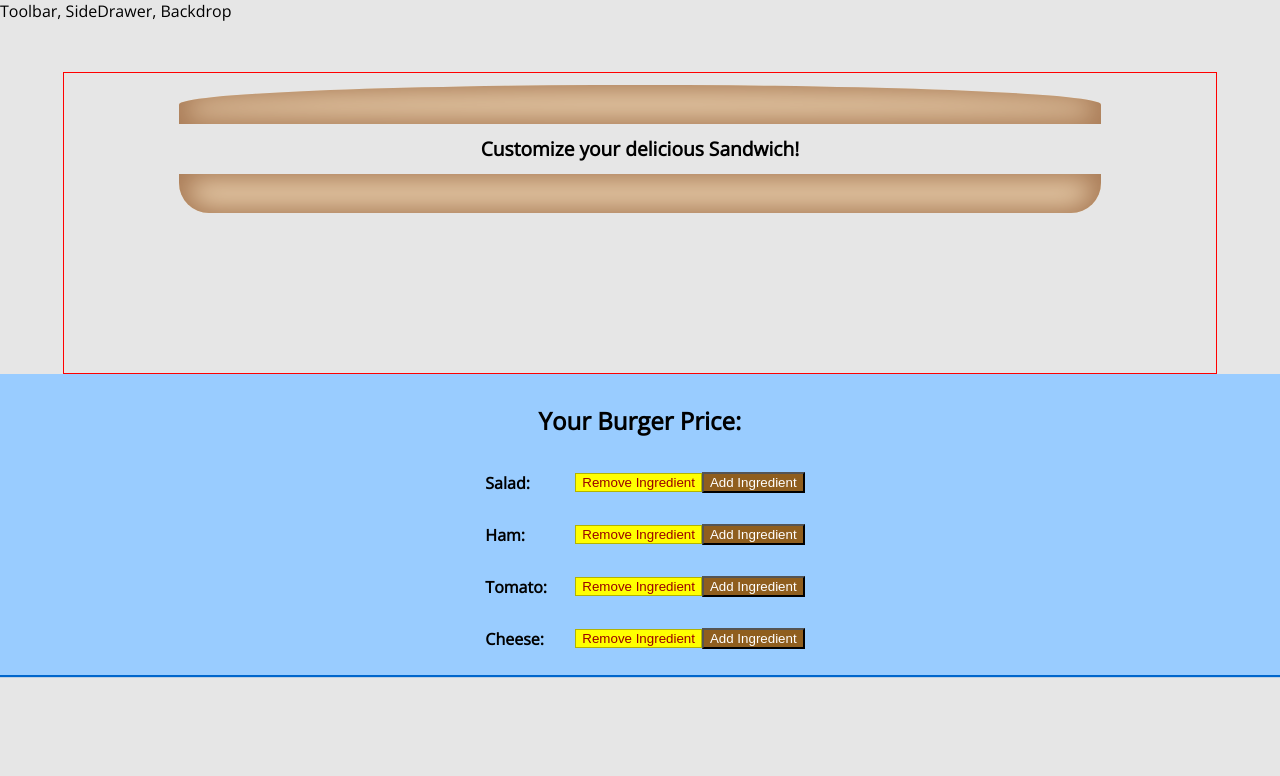
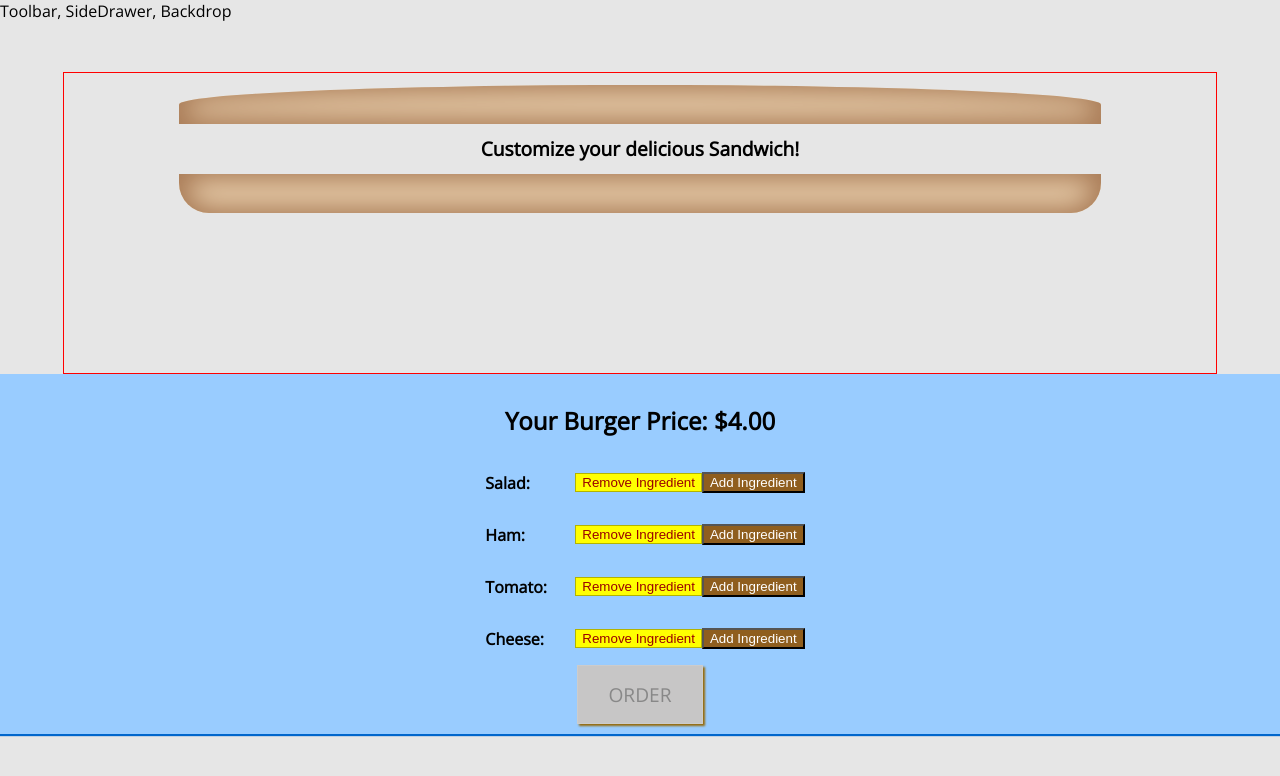
Before and after one commit to dragomir1/REACT-sandwichBuilder, a React app: page / in a window 1280 px wide. Shown: the top 776 px of the page. Built offline with nearby package versions, Linux system fonts and the light colour scheme.

Commit message:
additions

```diff
--- a/src/components/Sandwich/SandwichControls/SandwichControls.css
+++ b/src/components/Sandwich/SandwichControls/SandwichControls.css
@@ -7,5 +7,45 @@
   box-shadow: 0 2px 1px #0066cc;
   margin: auto;
   padding: 10px 0;
+}
 
+.OrderButton {
+    background-color: #DAD735;
+    outline: none;
+    cursor: pointer;
+    border: 1px solid #966909;
+    color: #966909;
+    font-family: inherit;
+    font-size: 1.2em;
+    padding: 15px 30px;
+    box-shadow: 2px 2px 2px #966909;
 }
+
+.OrderButton:hover, .OrderButton:active {
+    background-color: #A0DB41;
+    border: 1px solid #966909;
+    color: #966909;
+}
+
+.OrderButton:disabled {
+    background-color: #C7C6C6;
+    cursor: not-allowed;
+    border: 1px solid #ccc;
+    color: #888888;
+}
+
+.OrderButton:not(:disabled) {
+    animation: enable 0.3s linear;
+}
+
+@keyframes enable {
+    0% {
+        transform: scale(1);
+    }
+    60% {
+        transform: scale(1.1);
+    }
+    100% {
+        transform: scale(1);
+    }
+}
--- a/src/components/Sandwich/SandwichControls/SandwichControls.js
+++ b/src/components/Sandwich/SandwichControls/SandwichControls.js
@@ -13,20 +13,18 @@ const controls = [
 
 const sandwichControls = (props) => (
   <div className={classes.SandwichControls}>
-    <h2> Your Burger Price:<strong></strong></h2>
+    <h2> Your Burger Price: <strong>${props.price.toFixed(2)}</strong></h2>
     {controls.map(ctrl => (
       <BuildControl
         key={ctrl.label}
         ingredientLabel={ctrl.label}
         added={() => props.ingredientAdded(ctrl.type)}
         removed={() => props.ingredientRemoved(ctrl.type)}
-        disabledRemoveButton={props.disabledRemoveButton[ctrl.type]}
-      />
+        disabledRemoveButton={props.disabledRemoveButton[ctrl.type]} />
     ))}
-
-
-
-
+    <button
+      className={classes.OrderButton}
+      disabled={!props.orderButton}>ORDER</button>
   </div>
 
 
--- a/src/containers/SandwichBuilder/SandwichBuilder.js
+++ b/src/containers/SandwichBuilder/SandwichBuilder.js
@@ -15,11 +15,27 @@ class SandwichBuilder extends Component {
   state = {
     ingredients: {
       salad: 0,
+      tomato: 0,
+      cheese: 0,
       ham: 0,
-      cheese: 0,
-      tomato: 0
     },
-    totalPrice: 4
+    totalPrice: 4,
+    ordered: false
+  }
+
+  orderHandlerButton (ingredients) {
+    // we need to sum up all the values in the ingredients object.  we need turn the object into an array of the values.
+    // this will create an array of string entries.
+    // we map the array we created into the array we need.  we ONLY WANT THE VALUES. NOT THE NAMES.
+    const sum = Object.keys(ingredients).map(ingredientKey => {
+      // this retuns and array of values.
+      return ingredients[ingredientKey];
+      // this retuns the sum of all ingredients. 0 is the starting number. then the function is exectued on each element in the mapped array.  in the function we get the new sum and the individual element.  Sum is the constantly updated current sum.  EL is a number becuase its the vale we access from returning ingredients[ingredientKey];
+    }).reduce((sum, el) => {
+      return sum + el;
+    }, 0);
+    this.setState({ordered: sum > 0});
+    // return sum > 0;
   }
 
   addIngredientHandler = (type) => {
@@ -33,7 +49,8 @@ class SandwichBuilder extends Component {
     const oldPrice = this.state.totalPrice;
     const newPrice = oldPrice + priceAddition;
     this.setState({totalPrice: newPrice, ingredients: updatedIngredients});
-
+    // this is where we updated the orderHandlerButton to refect the sum of values.  to show we are ordfering a burger.
+    this.orderHandlerButton(updatedIngredients);
   }
 
   removeIngredientHandler = (type) => {
@@ -47,10 +64,11 @@ class SandwichBuilder extends Component {
       ...this.state.ingredients
     };
     updatedIngredients[type] = updatedCount;
-    const priceAddition = INGREDIENT_PRICES[type];
+    const priceDeduction = INGREDIENT_PRICES[type];
     const oldPrice = this.state.totalPrice;
-    const newPrice = oldPrice - priceAddition;
+    const newPrice = oldPrice - priceDeduction;
     this.setState({totalPrice: newPrice, ingredients: updatedIngredients});
+    this.orderHandlerButton(updatedIngredients);
   }
   // this disables the 'remove' button when there are no ingredients
   render () {
@@ -58,6 +76,7 @@ class SandwichBuilder extends Component {
       ...this.state.ingredients
     };
     for (let key in disabledRemoveButton) {
+      {/*this is saying { salad: true, meat: false}*/}
       disabledRemoveButton[key] = disabledRemoveButton[key] <= 0;
     }
 
@@ -67,7 +86,10 @@ class SandwichBuilder extends Component {
         <SandwichControls
           ingredientAdded={this.addIngredientHandler}
           ingredientRemoved={this.removeIngredientHandler}
-          disabledRemoveButton={disabledRemoveButton} />
+          disabledRemoveButton={disabledRemoveButton}
+          price={this.state.totalPrice}
+          orderButton={this.state.ordered}/>
+
       </Aux>
     );
   }
```
